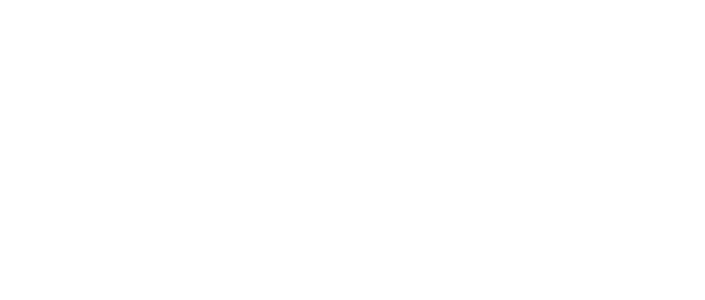
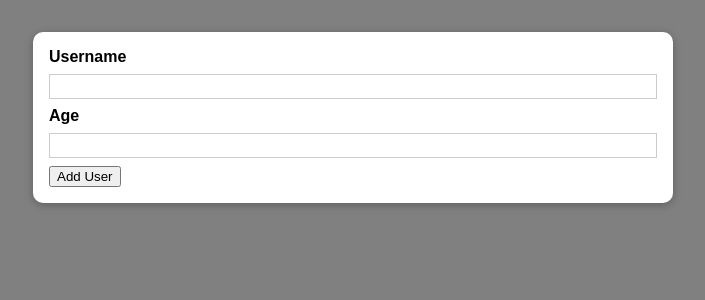
Before and after one commit to ThanushSiva/react-practice-project-user, a React (Create React App) app: page / in a window 1280 px wide. Shown: the top 300 px of the page, without its empty margins (287-992 px from the left). Built offline with nearby package versions, Linux system fonts and the light colour scheme.

Commit message:
adding user from and reusable card

```diff
--- a/src/App.js
+++ b/src/App.js
@@ -1,9 +1,9 @@
-
+import AddUser from "./components/Users/AddUser";
 
 const App = () => {
   return (
     <div>
-
+      <AddUser/>
     </div>
   );
 }
--- /dev/null
+++ b/src/components/UI/Card.css
@@ -0,0 +1,5 @@
+.card {
+    background: white;
+    box-shadow: 0 2px 8px rgba(0, 0, 0, 0.26);
+    border-radius: 10px;
+}
--- /dev/null
+++ b/src/components/UI/Card.js
@@ -0,0 +1,7 @@
+import './Card.css'
+
+const Card = props => {
+    return <div className={`card ${props.className}`}>{props.children}</div>;
+}
+
+export default Card;
--- /dev/null
+++ b/src/components/Users/AddUser.css
@@ -0,0 +1,26 @@
+.input {
+    margin: 2rem auto;
+    padding: 1rem;
+    width: 90%;
+    max-width: 40rem;
+}
+
+.input label {
+    display: block;
+    font-weight: bold;
+    margin-bottom: 0.5rem;
+}
+
+.input input {
+    font: inherit;
+    display: block;
+    width: 100%;
+    border: 1px solid #ccc;
+    padding: 0.15rem;
+    margin-bottom: 0.5rem;
+}
+
+.input input:focus {
+    outline: none;
+    border-color: #4f005f;
+}
--- /dev/null
+++ b/src/components/Users/AddUser.js
@@ -0,0 +1,42 @@
+import { useState } from 'react'
+import Card from '../UI/Card'
+import './AddUser.css'
+
+const AddUser = props => {
+
+    const [userName, setUserName] = useState('');
+    const [age, setAge] = useState('');
+
+    const addUserName = (e) => {
+        setUserName(e.target.value)
+    }
+
+    const addAge = (e) => {
+        setAge(e.target.value)
+    }
+
+    const addUserHandler = e => {
+        e.preventDefault();
+        const user = {
+            username: userName,
+            age
+        }
+        console.log(user);
+        setUserName('')
+        setAge('')
+    }
+
+    return (
+        <Card className="input">
+            <form onSubmit={addUserHandler}>
+                <label htmlFor="username">Username</label>
+                <input id="username" type="text" value={userName} onChange={addUserName} />
+                <label htmlFor="age">Age</label>
+                <input id="age" type="number" value={age} onChange={addAge} />
+                <button type="submit">Add User</button>
+            </form>
+        </Card>
+    );
+}
+
+export default AddUser;
--- a/src/index.css
+++ b/src/index.css
@@ -8,4 +8,5 @@
 
 body {
   margin: 0;
+  background: grey;
 }
```
Also changed, not shown: src/components/Users/UserList.js (added, +7 -0 lines).
